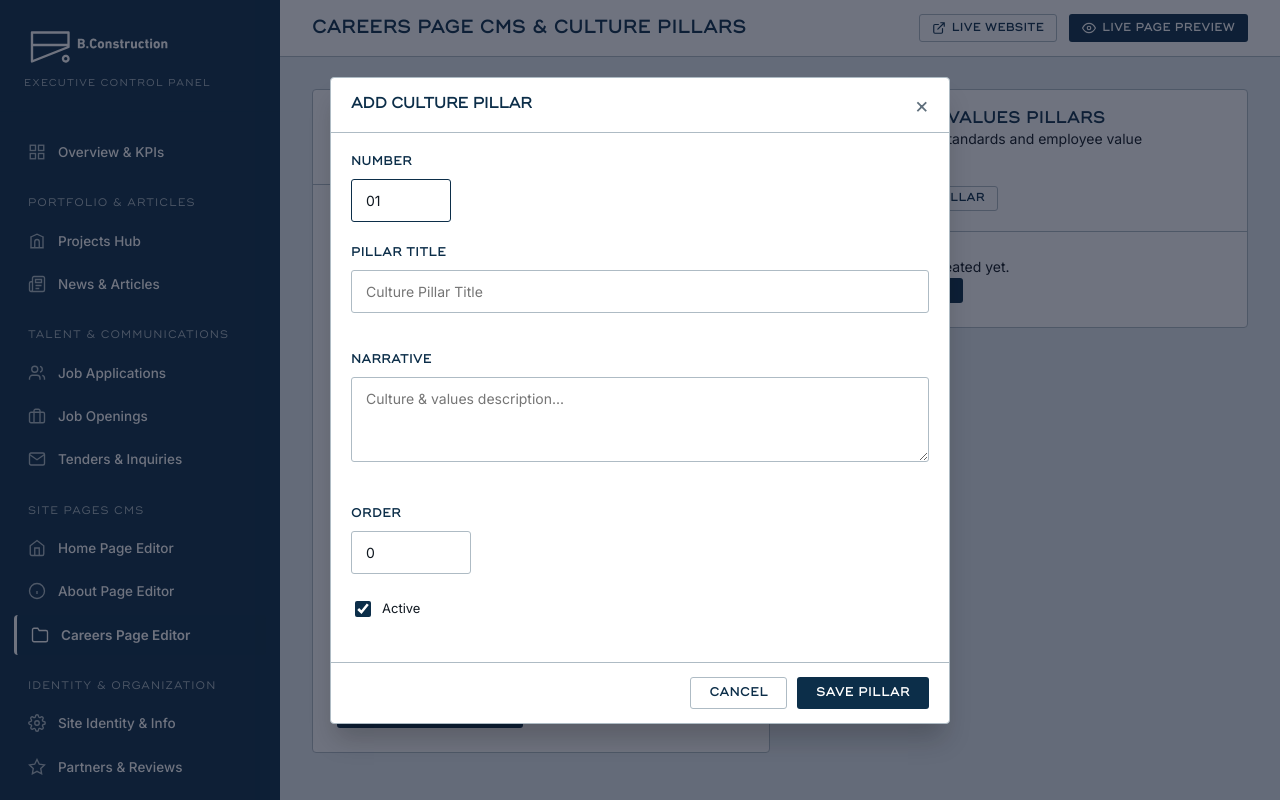
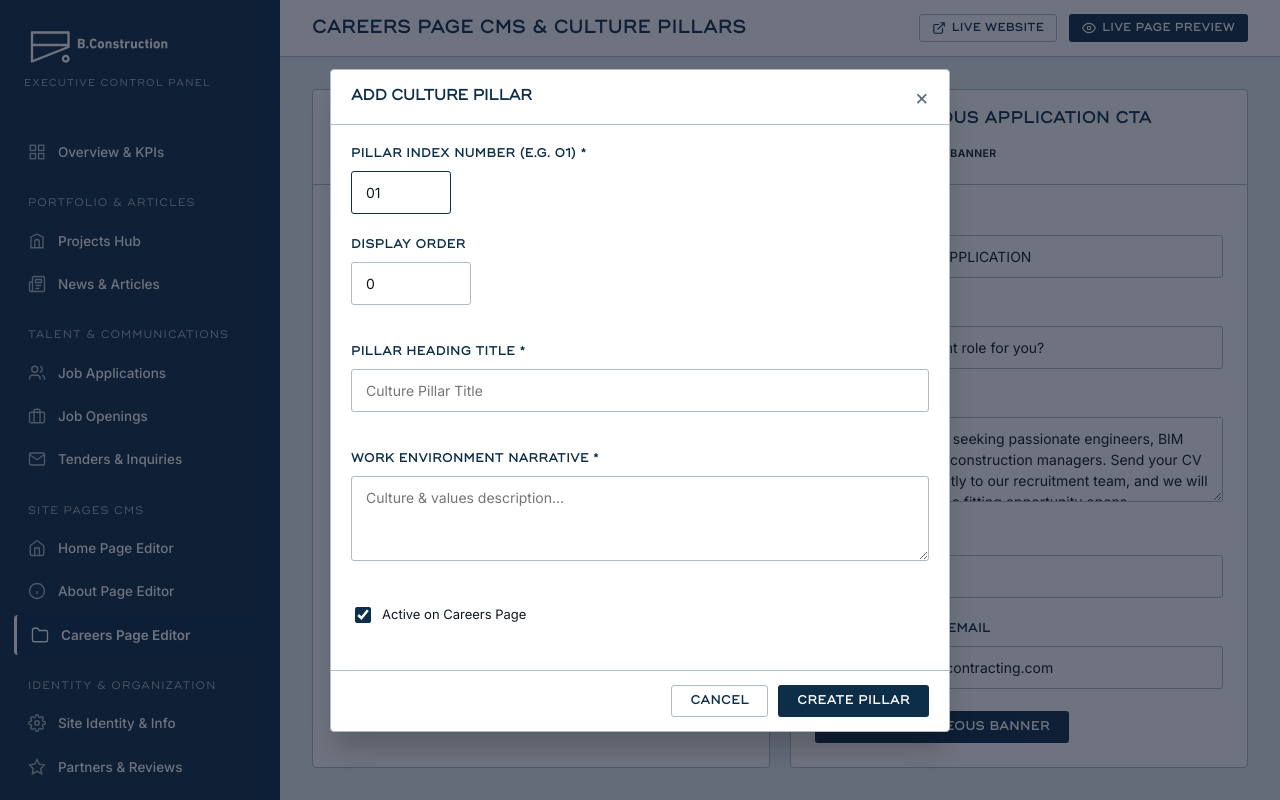
Before and after one commit to MWHEBA/Al-Bahaa, a Django app: page /dashboard/content/careers/ in a window 1280 px wide, after a click on "+ ADD CULTURE PILLAR". Run offline with Django 5.2, Linux system fonts and the light colour scheme; the visitor is signed in with stand-in values (Sample User, id 1); data comes from the database, SQL or seed files in the repository; data that the repository does not hold is empty.

Commit message:
feat: add careers and home page CMS dashboard templates

```diff
--- a/templates/dashboard/content/careers.html
+++ b/templates/dashboard/content/careers.html
@@ -12,10 +12,8 @@
 {% endblock %}
 
 {% block content %}
+<!-- Top Row: 1 and 2 side by side -->
 <div class="dash-grid-2">
-
-  <!-- Left Column: Hero Banner & Spontaneous App Banner -->
-  <div style="display: flex; flex-direction: column; gap: var(--space-6);">
 
   <!-- 1. Hero Banner Card -->
   <div class="dash-card">
@@ -115,8 +113,7 @@
 
 </div>
 
-  <!-- Right Column: Culture & Work Values Pillars -->
-  <div>
+<!-- Bottom Row: 3 taking full width -->
 <div class="dash-card">
   <div class="dash-card__header">
     <div>
@@ -137,7 +134,7 @@
               <th>Pillar Title</th>
               <th>Description</th>
               <th style="width: 80px;">Status</th>
-                  <th style="width: 120px; text-align: right;">Actions</th>
+              <th style="width: 120px; text-align: center;">Actions</th>
             </tr>
           </thead>
           <tbody>
@@ -181,9 +178,6 @@
     {% endif %}
   </div>
 </div>
-  </div>
-
-</div>
 
 <!-- Modal: Culture Pillar -->
 <div id="pillarModal" class="dash-modal {% if editing_pillar %}is-open{% endif %}">
@@ -194,40 +188,45 @@
     </div>
     <form method="post">
       {% csrf_token %}
+      <input type="hidden" name="action" value="{% if editing_pillar %}update_pillar{% else %}create_pillar{% endif %}">
       {% if editing_pillar %}
-        <input type="hidden" name="action" value="update_pillar">
         <input type="hidden" name="pillar_id" value="{{ editing_pillar.id }}">
-      {% else %}
-        <input type="hidden" name="action" value="create_pillar">
       {% endif %}
+
       <div class="dash-modal__body">
         <div class="dash-form-row">
-          <div class="dash-form-group" style="flex: 0 0 100px;">
-            <label class="dash-label">Number</label>
+          <div class="dash-form-group">
+            <label class="dash-label">Pillar Index Number (e.g. 01) *</label>
             {{ pillar_form.number }}
           </div>
-          <div class="dash-form-group" style="flex: 1;">
-            <label class="dash-label">Pillar Title</label>
+          <div class="dash-form-group">
+            <label class="dash-label">Display Order</label>
+            {{ pillar_form.order }}
+          </div>
+        </div>
+
+        <div class="dash-form-group">
+          <label class="dash-label">Pillar Heading Title *</label>
           {{ pillar_form.title }}
         </div>
-        </div>
+
         <div class="dash-form-group">
-          <label class="dash-label">Narrative</label>
+          <label class="dash-label">Work Environment Narrative *</label>
           {{ pillar_form.description }}
         </div>
-        <div class="dash-form-row">
+
         <div class="dash-form-group">
-            <label class="dash-label">Order</label>
-            {{ pillar_form.order }}
-          </div>
-          <div class="dash-form-group" style="display: flex; align-items: center; margin-top: 24px;">
-            <label class="dash-checkbox-label">{{ pillar_form.is_active }} Active</label>
-          </div>
+          <label class="dash-checkbox-label">
+            {{ pillar_form.is_active }}
+            <span>Active on Careers Page</span>
+          </label>
         </div>
       </div>
       <div class="dash-modal__footer">
         <button type="button" class="dash-btn dash-btn--secondary" onclick="closeDashModal('pillarModal')">Cancel</button>
-        <button type="submit" class="dash-btn dash-btn--primary">Save Pillar</button>
+        <button type="submit" class="dash-btn dash-btn--primary">
+          {% if editing_pillar %}Update Pillar{% else %}Create Pillar{% endif %}
+        </button>
       </div>
     </form>
   </div>
```
Also changed, not shown: templates/dashboard/content/home.html (+43 -31 lines). Lines whose indentation alone changed are shown as unchanged.
